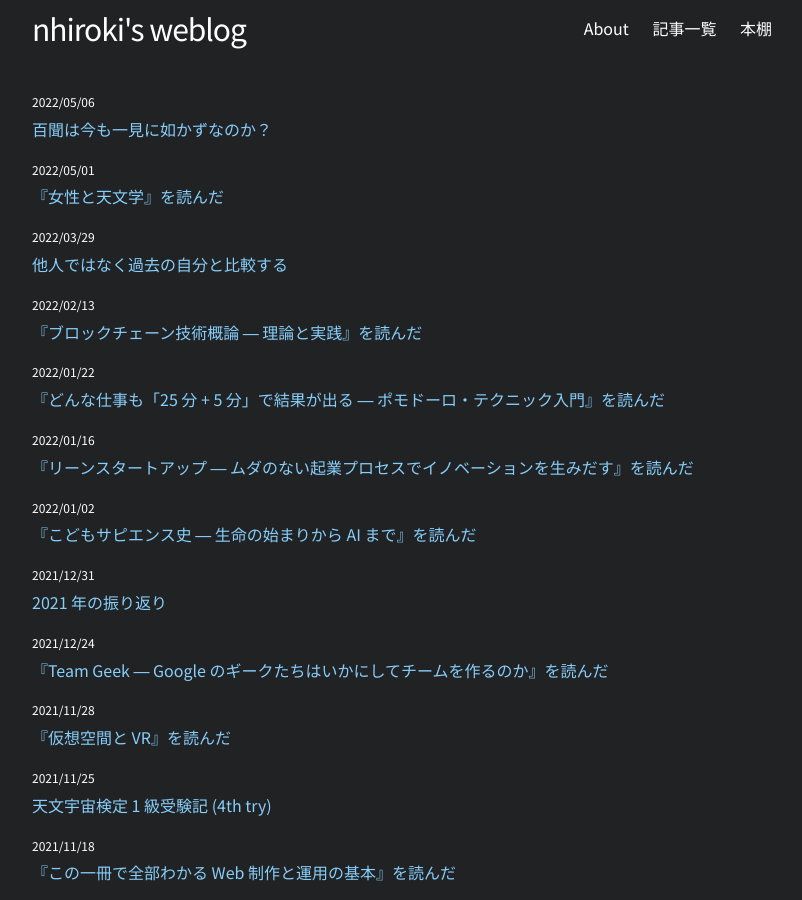
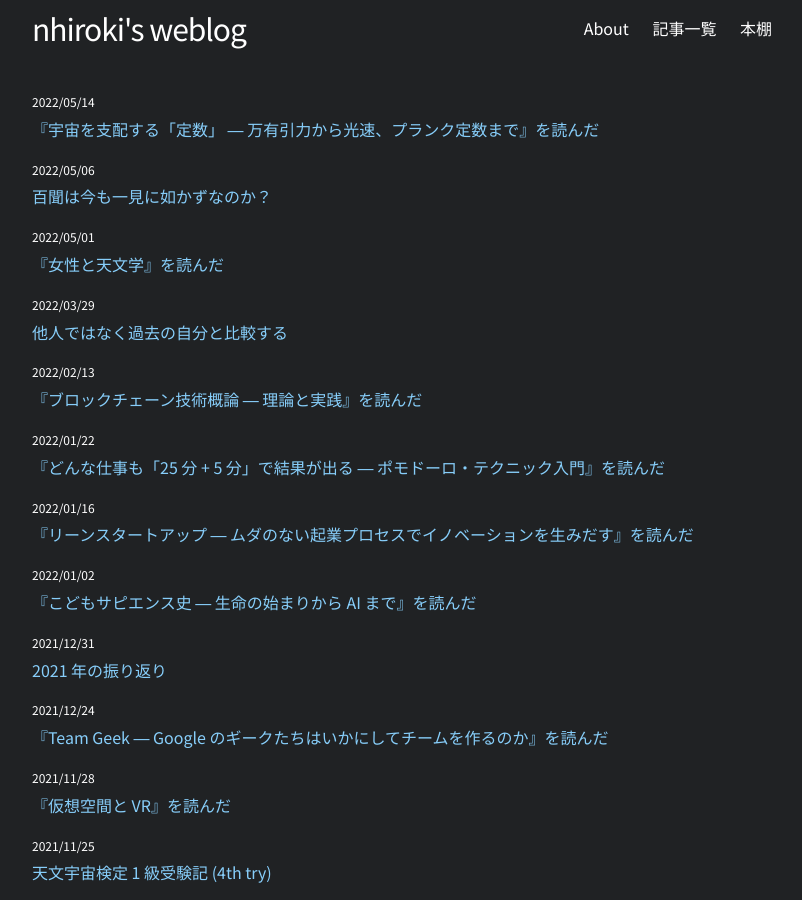
Before and after one commit to nhiroki/nhiroki.github.io, a Jekyll site: the page built from index.html, in a window 1280 px wide and 900 px high. Shown: the whole window, without its empty margins (238-1040 px from the left). Built offline with Jekyll 4.4.1, drawn with Linux system fonts in a browser that asks for light colours; some of the changed lines change nothing that is shown.

Commit message:
Publish a new article

```diff
--- /dev/null
+++ b/_posts/2022-05-14-book-constants-to-rule-the-universe.md
@@ -0,0 +1,35 @@
+---
+layout: post
+title: "『宇宙を支配する「定数」 ― 万有引力から光速、プランク定数まで』を読んだ"
+date: 2022-05-14 00:00:00 +09:00
+tags: book
+image: /images/book-constants-to-rule-the-universe.webp
+---
+
+『宇宙を支配する「定数」 ― 万有引力から光速、プランク定数まで』を読みました。この世界を規定している物理定数について紹介した本です。各種物理定数の意味や測定精度を上げるための工夫、また物理定数が支える単位系について分かりやすく解説しています。
+
+![表紙](/images/book-constants-to-rule-the-universe.webp)
+
+重さや長さ、時間の単位は人間が恣意的に決めたもので、その基準は原器や地球の運動を元に定義されていました。しかし原器や地球は時間の流れとともに変わっていってしまうため、不変な単位の基準として使うには適していませんでした。そこでそれらを光速のような自然界の定数によって再定義することで、不変で普遍な基準として利用することができるようになりました。物理定数を単位の基準に使うにはその物理定数を精度良く計測する必要があります。研究者は測定環境を改善したり原子時計のような超高精度な測定機器を開発することでこの要求を見事実現してきました。
+
+個々の物理定数の意味や単位の定義方法についてはある程度知っていましたが、物理定数や単位間には関係性があってそれらがフローチャートのように順番に決まっていくというのは本書を読むまで気にしたことがありませんでした。また測定精度についても知らないことが多くあり、例えば万有引力定数の有効数字が少ない理由は全く知りませんでした。重力は他の力に比べて微弱でかつ遮蔽などができないため実験での取り扱いが難しく、また重力は理論統合されていないため、他の定数の測定精度の向上が万有引力定数の精度向上に直接寄与しないそうです。なるほどなぁ。
+
+もともと本書を読み始めた理由はプランク定数について知りたかったからなんですが、それ以外の物理定数や単位の定義方法についても色々学べて面白かったです。
+
+目次
+
+- 第１部　物理定数とは何か ― 原子に刻まれたものさし
+  - 第１章　物理定数とは何か ― 根源的な法則に現れる「固有の値」
+  - 第２章　物質と定数 ― 光が解き明かす極微の世界
+- 第２部　「時空」を支配する定数 ― 時間、光速、万有引力
+  - 第３章　時間を刻む「原子の振り子」 ― 「時間を測る」とはどういうことか
+  - 第４章　光速「c」 ― 不変にして宇宙の「上限速度」
+  - 第５章　万有引力定数「G」 ― 万物をつなぎとめる「糸」
+- 第３部　「ミクロの世界」を支配する定数 ― 電気素量、プランク定数、ボルツマン定数
+  - 第６章　電気素量「e」 ― 電気と力のキャッチボール
+  - 第７章　プランク定数「h」 ― 量子力学の代名詞
+  - 第８章　ボルツマン定数「k」 ― 熱とエネルギーの変換係数
+- 第４部　宇宙の進化と物理定数 ― 果たして「一定不変」か？
+  - 第９章　物理定数を「決定する」とはどういうことか
+  - 第１０章　物理定数は「不変」か
+  - 第１１章　定義値の「その先」へ
--- a/books.md
+++ b/books.md
@@ -1,7 +1,7 @@
 ---
 layout: page
 title: 本棚
-date: 2022/05/01
+date: 2022/05/14
 permalink: /books/
 ---
 
@@ -287,6 +287,7 @@ permalink: /books/
 - ([途中](https://twitter.com/nhiroki_/status/1159146915491012609)) トコトンやさしいモータの本
 - ([途中](https://twitter.com/nhiroki_/status/1213117156205850631)) 弱点克服 大学生の線形代数 改訂版
 
+- ([2022](/2022/05/14/book-constants-to-rule-the-universe)) 宇宙を支配する「定数」 ― 万有引力から光速、プランク定数まで
 - ([2022](/2022/05/01/book-women-in-astronomy)) 女性と天文学
 - ([2021](/2021/11/07/book-miyazawa-kenji-space-and-earth-science-1)) 宮沢賢治と学ぶ宇宙と地球の科学１ ― 宇宙と天体
 - ([2021](/2021/09/12/book-binary-star)) 連星からみた宇宙 ― 超新星からブラックホール、重力波まで
```
Also changed, not shown: images/book-constants-to-rule-the-universe.webp (added).
